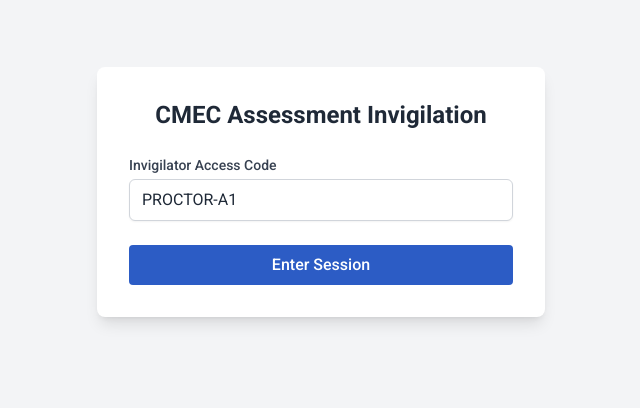
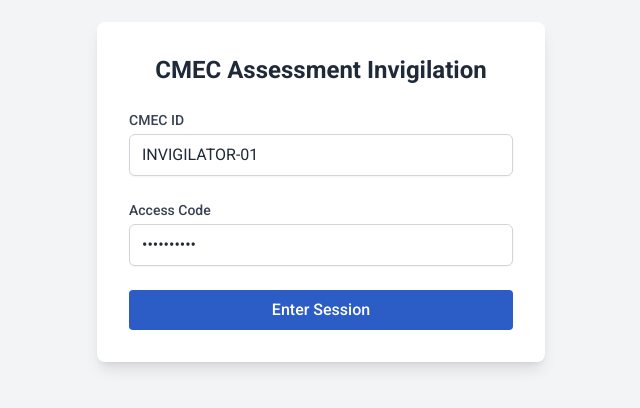
Before and after one commit to Vinodh-Vretta/CMEC-Invigilator-Dashboard, a plain HTML site: page index.html in a window 1280 px wide. Shown: the part 208-616 px from the top of the page, without its empty margins (319-959 px from the left). Drawn offline with nearby package versions, Linux system fonts and the light colour scheme.

Commit message:
Updated index.html

```diff
--- a/index.html
+++ b/index.html
@@ -40,8 +40,12 @@
                 <form id="login-form">
                     <div class="space-y-6">
                         <div>
-                            <label for="access-code" class="block text-sm font-medium text-gray-700">Invigilator Access Code</label>
-                            <input type="text" id="access-code" name="access-code" value="PROCTOR-A1" class="mt-1 block w-full px-3 py-2 border border-gray-300 rounded-md shadow-sm focus:outline-none focus:ring-indigo-500 focus:border-indigo-500">
+                            <label for="cmec-id" class="block text-sm font-medium text-gray-700">CMEC ID</label>
+                            <input type="text" id="cmec-id" name="cmec-id" value="INVIGILATOR-01" class="mt-1 block w-full px-3 py-2 border border-gray-300 rounded-md shadow-sm focus:outline-none focus:ring-indigo-500 focus:border-indigo-500">
+                        </div>
+                        <div>
+                            <label for="access-code" class="block text-sm font-medium text-gray-700">Access Code</label>
+                            <input type="password" id="access-code" name="access-code" value="PROCTOR-A1" class="mt-1 block w-full px-3 py-2 border border-gray-300 rounded-md shadow-sm focus:outline-none focus:ring-indigo-500 focus:border-indigo-500">
                         </div>
                         <div><button type="submit" class="w-full btn btn-primary py-2">Enter Session</button></div>
                     </div>
@@ -238,7 +242,7 @@ document.addEventListener('DOMContentLoaded', () => {
         const student = students.find(s => s.id === studentId);
         if (student) {
             student.auditTrail.push({
-                timestamp: new Date('2025-09-03T10:20:00-04:00'), // Use static current time
+                timestamp: new Date('2025-09-03T10:48:00-04:00'), // Use static current time
                 action,
                 details,
                 actor: 'Invigilator'
@@ -258,7 +262,7 @@ document.addEventListener('DOMContentLoaded', () => {
 
     function renderTable(studentData) {
         tableBody.innerHTML = '';
-        lastUpdatedTimestamp.textContent = `Last updated: 10:20:00 AM`;
+        lastUpdatedTimestamp.textContent = `Last updated: 10:48:00 AM`;
 
         if (studentData.length === 0) {
             tableBody.innerHTML = `<tr><td colspan="4" class="text-center py-8 text-gray-500">No students found for this filter.</td></tr>`;
```
